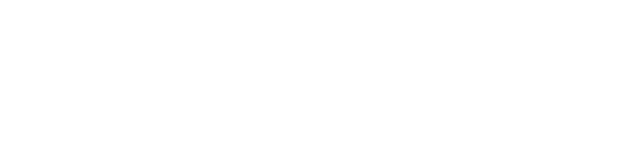
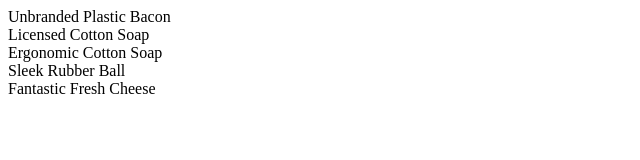
Before and after one commit to bufface/u-sg-microfrontends-react, a website built with webpack: page ecomm/projects/public/index.html in a window 1280 px wide. Shown: the whole page, without its empty margins (0-640 px from the left). Built offline with nearby package versions, Linux system fonts and the light colour scheme.

Commit message:
009 Finishing the Product List

```diff
--- a/ecomm/projects/public/index.html
+++ b/ecomm/projects/public/index.html
@@ -3,5 +3,6 @@
   <head>
   </head>
   <body>
+    <div id="dev-products" />
   </body>
 </html>
--- a/ecomm/projects/src/index.js
+++ b/ecomm/projects/src/index.js
@@ -7,4 +7,4 @@ for (let i = 0; i < 5; i++) {
   products += `<div>${name}</div>`;
 }
 
-console.log(products);
+document.querySelector('#dev-products').innerHTML = products
```
